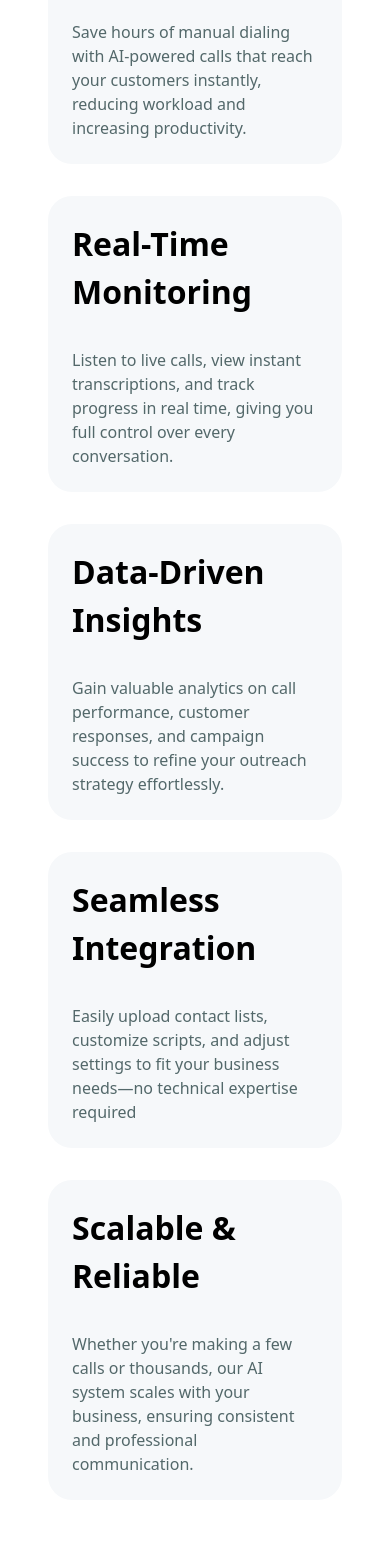
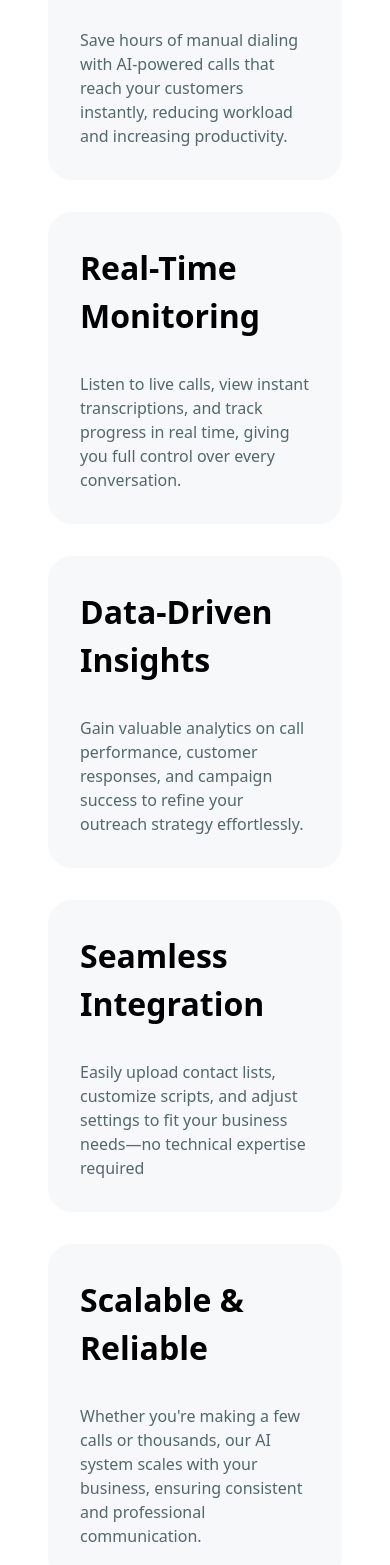
Before and after one commit to Solomon-Dzokoto/Blog, a Next.js app: page / in a window 390 px wide. Shown: the part 1830-3395 px from the top of the page. Built offline with nearby package versions, Linux system fonts and the light colour scheme.

Commit message:
stylee: responsive for tablet and mobile at why section

```diff
--- a/src/components/why-section.tsx
+++ b/src/components/why-section.tsx
@@ -40,11 +40,11 @@ export default function WhySection() {
           </p>
           </div>
 
-           <div className="grid grid-cols-1 md:grid-cols-3 md:grid-rows-2 justify-between gap-x-7 gap-y-8 md:gap-y-10 p-4">
+           <div className="grid grid-cols-1 lg:grid-cols-3 lg:grid-rows-2 justify-between gap-x-7 gap-y-8 md:gap-y-10 p-4">
               {
                 whyCardArr.map(card => (
                   <article key={card.title} className="flex flex-col items-start
-                  rounded-3xl bg-secondary-variant p-6 gap-8">
+                  rounded-3xl bg-secondary-variant p-8 gap-8">
                     <h3 className="font-bold text-[2rem]  ">
                       {card.title}
                     </h3>
@@ -59,7 +59,7 @@ export default function WhySection() {
               }
               <div className="flex flex-col lg:flex-row col-span-full justify-between items-start gap-x-7 gap-y-8">
                   <article  className="flex flex-col items-start
-                  rounded-3xl bg-secondary-variant p-6 gap-8">
+                  rounded-3xl bg-secondary-variant p-8 gap-8">
                     <h3 className="font-bold text-[2rem]  ">
                      Seamless Integration
                     </h3>
@@ -70,7 +70,7 @@ export default function WhySection() {
 
                   </article>
                         <article  className="flex flex-col items-start
-                  rounded-3xl bg-secondary-variant p-6 gap-8">
+                  rounded-3xl bg-secondary-variant p-8 gap-8">
                     <h3 className="font-bold text-[2rem]  ">
               Scalable & Reliable
                     </h3>
```
